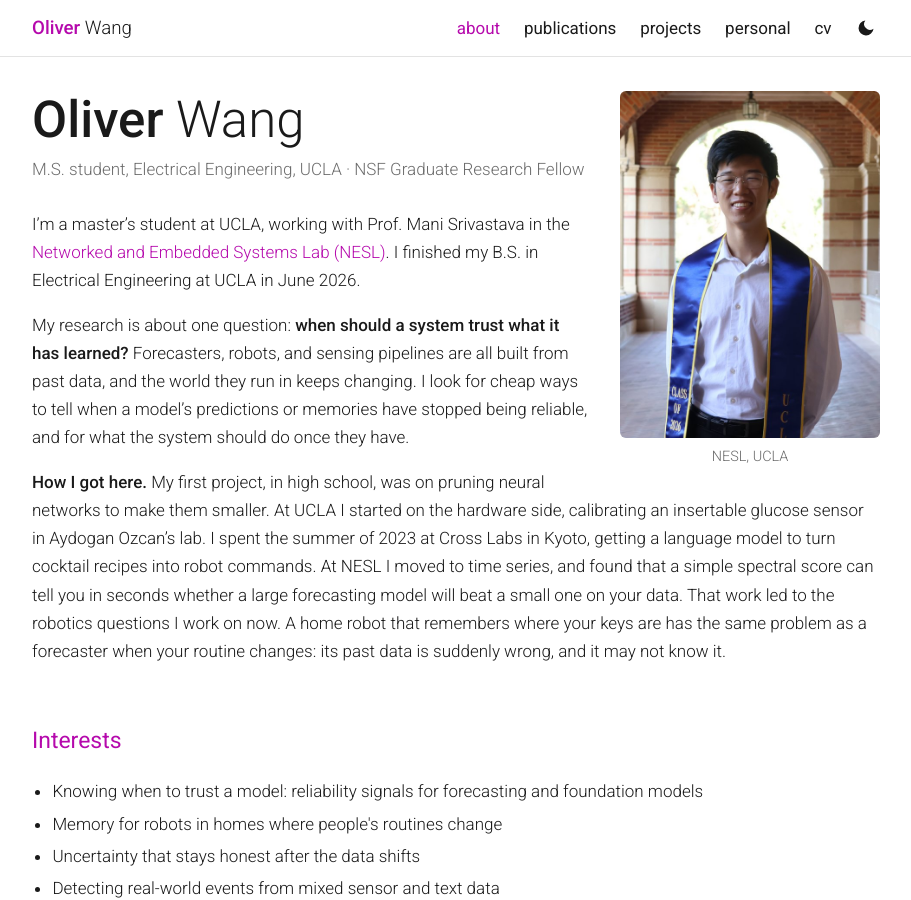
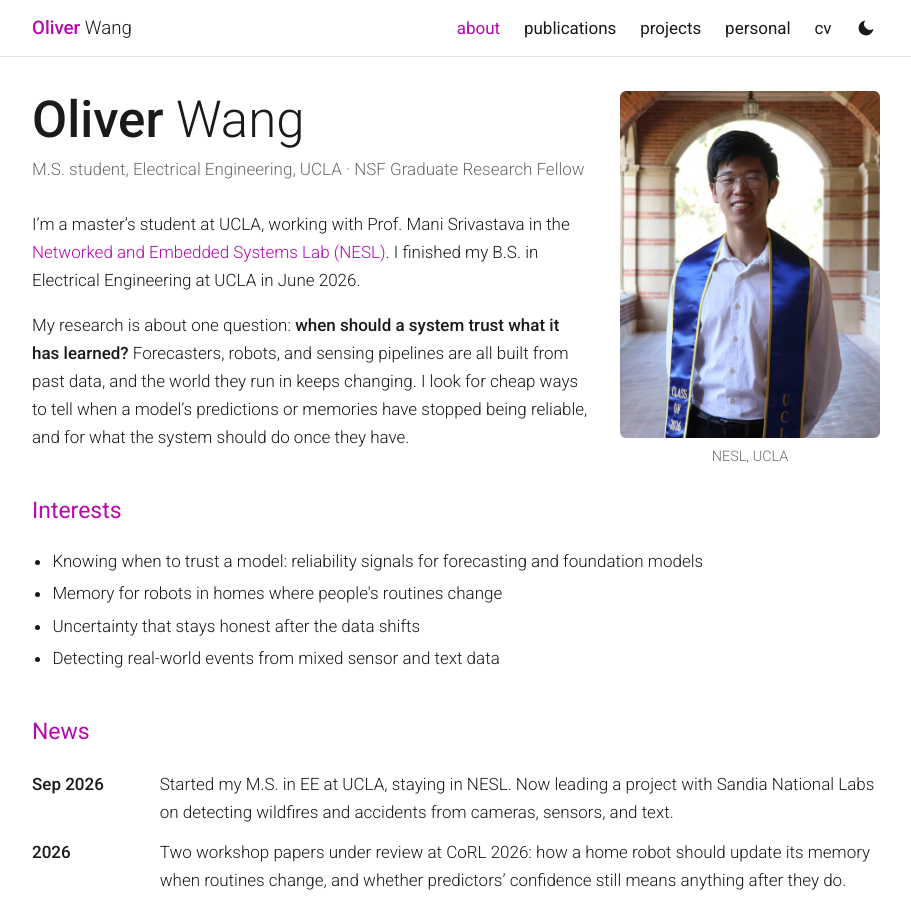
Before and after one commit to owang22/owang22.github.io, a Jekyll site: the page built from index.md, in a window 1280 px wide and 900 px high. Shown: the whole window, without its empty margins (184-1095 px from the left). Built offline with Jekyll 4.4.1, drawn with Linux system fonts in a browser that asks for light colours.

Commit message:
remove the how i got here thing
Removed a paragraph detailing past projects and experiences.

```diff
--- a/index.md
+++ b/index.md
@@ -18,9 +18,6 @@ layout: default
 I'm a master's student at UCLA, working with Prof. Mani Srivastava in the [Networked and Embedded Systems Lab (NESL)](https://nesl.ee.ucla.edu/). I finished my B.S. in Electrical Engineering at UCLA in June 2026.
 
 My research is about one question: **when should a system trust what it has learned?** Forecasters, robots, and sensing pipelines are all built from past data, and the world they run in keeps changing. I look for cheap ways to tell when a model's predictions or memories have stopped being reliable, and for what the system should do once they have.
-
-**How I got here.** My first project, in high school, was on pruning neural networks to make them smaller. At UCLA I started on the hardware side, calibrating an insertable glucose sensor in Aydogan Ozcan's lab. I spent the summer of 2023 at Cross Labs in Kyoto, getting a language model to turn cocktail recipes into robot commands. At NESL I moved to time series, and found that a simple spectral score can tell you in seconds whether a large forecasting model will beat a small one on your data. That work led to the robotics questions I work on now. A home robot that remembers where your keys are has the same problem as a forecaster when your routine changes: its past data is suddenly wrong, and it may not know it.
-</div>
 
 ## Interests
 
```
